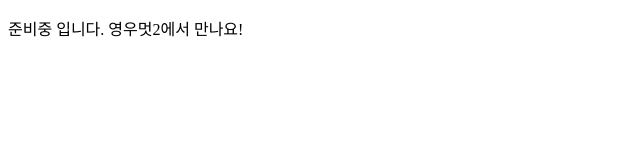
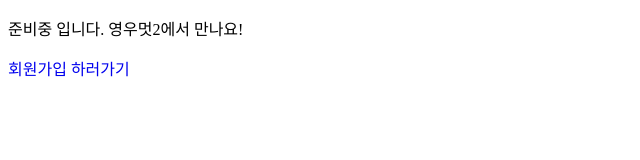
Before and after one commit to Davidkang1415/yum, a plain HTML site: page index.html in a window 1280 px wide. Shown: the whole page, without its empty margins (0-640 px from the left). Drawn offline with Linux system fonts and the light colour scheme.

Commit message:
Add link for membership registration in index.html

```diff
--- a/index.html
+++ b/index.html
@@ -4,8 +4,11 @@
     영우멋 공식 사이트
   </title>
   <style>
-    p:hover{
+    p,a:hover{
       color:"red"
+    }
+    a{
+      text-decoration:none;
     }
   </style>
 </head>
@@ -13,4 +16,7 @@
  <p>
    준비중 입니다. 영우멋2에서 만나요!
  </p>
+  <a href="https://forms.gle/k6KtSk6KJEBWehRb8">
+ 회원가입 하러가기 </a>
 </body>
+</html>
```
